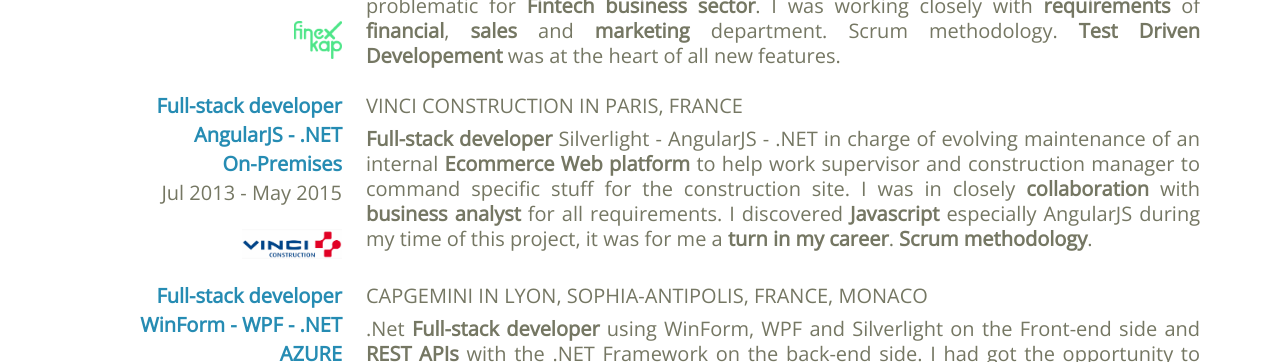
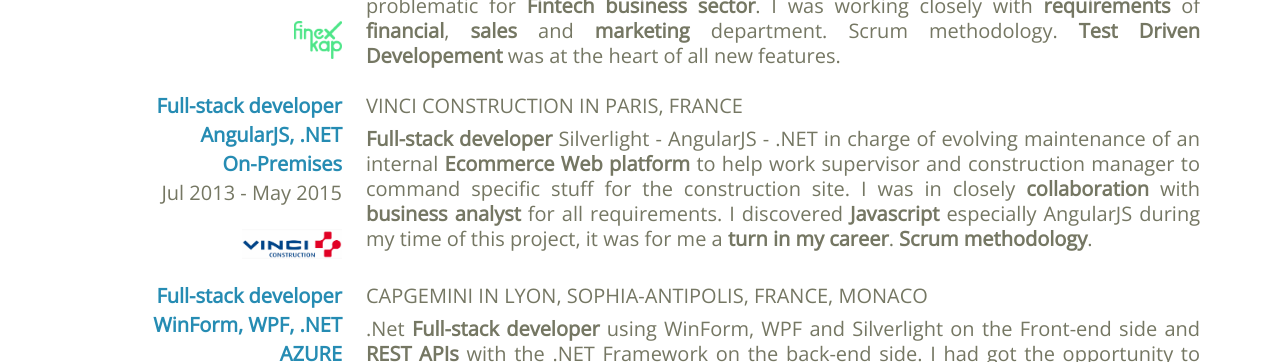
Before and after one commit to acrifolium/resume, a website built with webpack: page src/index.html in a window 1280 px wide. Shown: the part 2502-2864 px from the top of the page. Built offline with nearby package versions, Linux system fonts and the light colour scheme; files whose address does not match are found by name.

Commit message:
Improve wording format

```diff
--- a/src/index.html
+++ b/src/index.html
@@ -389,7 +389,7 @@
                 <div class="columns">
                     <div class="column is-3 is-flex is-flex-direction-column is-align-items-flex-end">
                         <span class="subtitle has-text-primary has-text-weight-bold mb-1">Full-stack developer</span>
-                        <span class="subtitle has-text-primary has-text-weight-bold mb-1">AngularJS - .NET</span>
+                        <span class="subtitle has-text-primary has-text-weight-bold mb-1">AngularJS, .NET</span>
                         <span class="subtitle has-text-primary has-text-weight-bold mb-1">On-Premises</span>
                         <span class="subtitle">Jul 2013 - May 2015</span>
                         <figure class="image" style="width: 100px;">
@@ -406,7 +406,7 @@
                 <div class="columns">
                     <div class="column is-3 is-flex is-flex-direction-column is-align-items-flex-end">
                         <span class="subtitle has-text-primary has-text-weight-bold mb-1">Full-stack developer</span>
-                        <span class="subtitle has-text-primary has-text-weight-bold mb-1">WinForm - WPF - .NET</span>
+                        <span class="subtitle has-text-primary has-text-weight-bold mb-1">WinForm, WPF, .NET</span>
                         <span class="subtitle has-text-primary has-text-weight-bold mb-1">AZURE</span>
                         <span class="subtitle">Apr 2008 - Jul 2013</span>
                         <figure class="image" style="width: 100px;">
```
